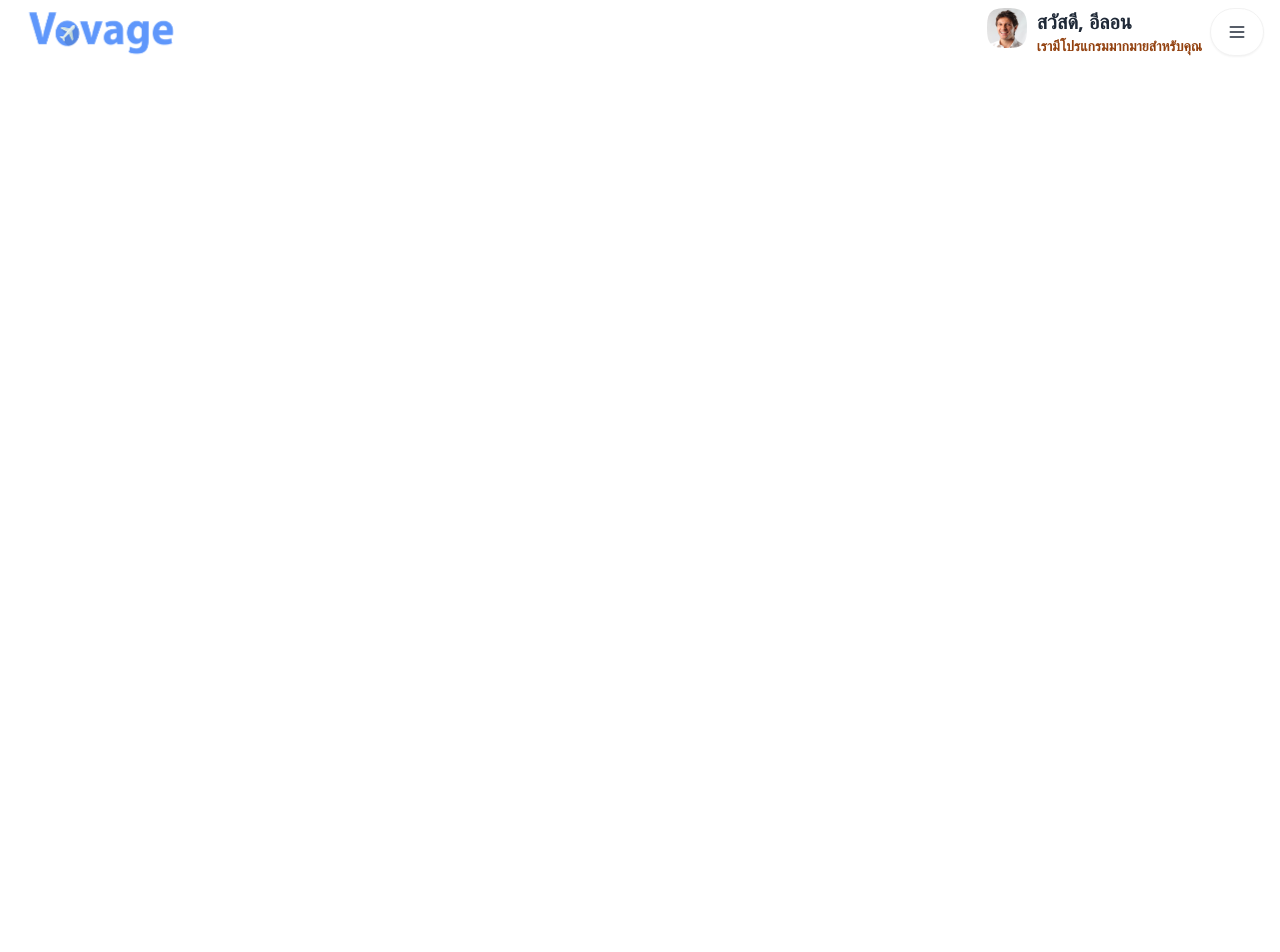
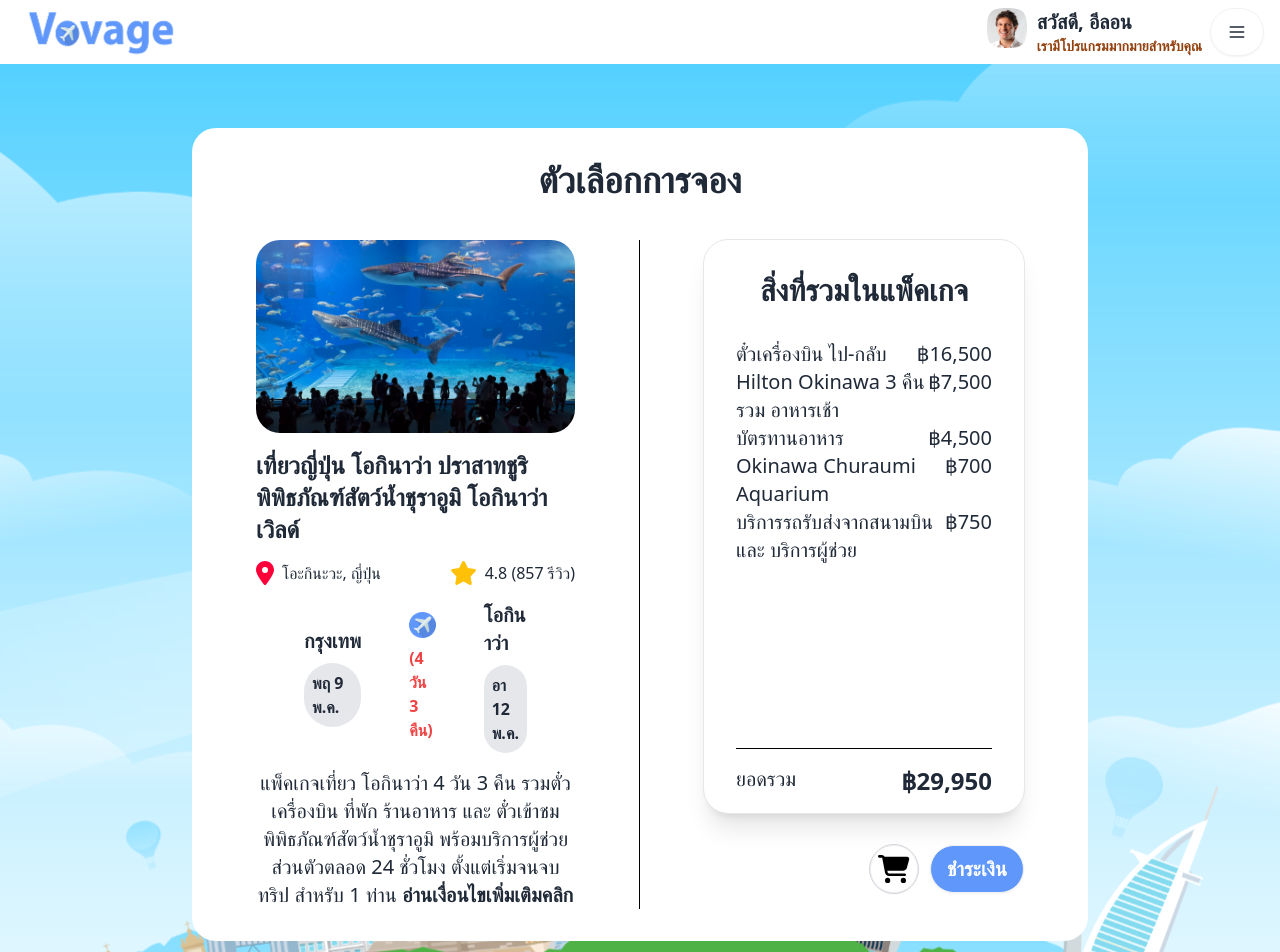
Before and after one commit to patb-github/voyage-app-mern, a React (Vite) app: page /productpagev2 in a window 1280 px wide. Shown: the top 952 px of the page. Before the commit the page ends 800 px from the top, so only its background shows below. Built offline with nearby package versions, Linux system fonts and the light colour scheme.

Commit message:
fix product page v2

```diff
--- a/src/components/Layout.jsx
+++ b/src/components/Layout.jsx
@@ -10,6 +10,7 @@
 import Payment from './Payment';
 import PaymentSuccess from './PaymentSuccess';
 import MyTrips from './MyTrips';
+import ProductPageV2 from './ProductPageV2';
 
 const Layout = () => {
   return (
@@ -26,6 +27,7 @@
           <Route path="/paymentSuccess" element={<PaymentSuccess />} />
           <Route path="/payment" element={<Payment />} />
           <Route path="/mytrips" element={<MyTrips />} />
+          <Route path="/productpagev2" element={<ProductPageV2 />} />
         </Routes>
       </UserProvider>
     </BrowserRouter>
--- a/src/components/ProductPageV2.jsx
+++ b/src/components/ProductPageV2.jsx
@@ -39,8 +39,13 @@
 
 const ProductDetails = ({showDetail, setShowDetail}) => {
     return (
-      <div className={`${showDetail ? "" : "hidden"} md:flex md:flex-col h-full pb-[88px]`}>
+      <div className={`${showDetail ? "" : "hidden"} md:flex md:flex-col md:pb-2 md:h-full pb-[88px]`}>
         {/* ถ้าข้อมูลแสดงผลไม่ครบ ลองเพิ่มค่า pb-[] หรือไม่ก็ลดขนาดตัวอักษร */}
+        <p className="text-xl font-normal px-8 pt-4 text-center md:hidden">
+          แพ็คเกจเที่ยว โอกินาว่า 4 วัน 3 คืน รวมตั๋วเครื่องบิน ที่พัก ร้านอาหาร และ
+          ตั๋วเข้าชมพิพิธภัณฑ์สัตว์น้ำชุราอูมิ  พร้อมบริการผู้ช่วยส่วนตัวตลอด
+          24 ชั่วโมง ตั้งแต่เริ่มจนจบ ทริป สำหรับ 1 ท่าน <strong>อ่านเงื่อนไขเพิ่มเติมคลิก</strong>
+        </p>
         <div className="flex flex-col content-center px-8
                     md:rounded-3xl md:shadow-xl md:grow
                     md:outline md:outline-1 md:outline-gray-200">
@@ -119,8 +124,9 @@
           </div>
 
           {/* ส่วนรายละเอียดการจอง */}
-          <div className="fixed top-[45%] h-[55%] w-full bg-white rounded-t-[2rem] flex flex-col overflow-y-scroll
+          <div className="fixed top-[45%] h-[55%] w-full bg-white rounded-t-[2rem] flex flex-col justify-between overflow-y-auto
                           md:relative md:w-[50%] md:h-auto md:px-16 md:overflow-y-visible md:pb-0">
+            {/* <div> */}
               <div className="md:hidden">
                 <ContentHead />
                 <div className={`bg-[#B9FFFB] rounded-3xl px-6 py-3 mx-12 ${showDetail ? "hidden" : ""}`}>
@@ -136,6 +142,7 @@
 
               {/* รายละเอียดเพิ่มเติม */}
               <ProductDetails showDetail={showDetail} setShowDetail={setShowDetail}/>
+            {/* </div> */}
 
             {/* ส่วนราคาและปุ่มต่างๆ */}
             <div className="fixed bottom-0 w-full bg-white md:bg-transparent md:relative md:mt-auto">
```
Lines whose indentation alone changed are shown as unchanged.
